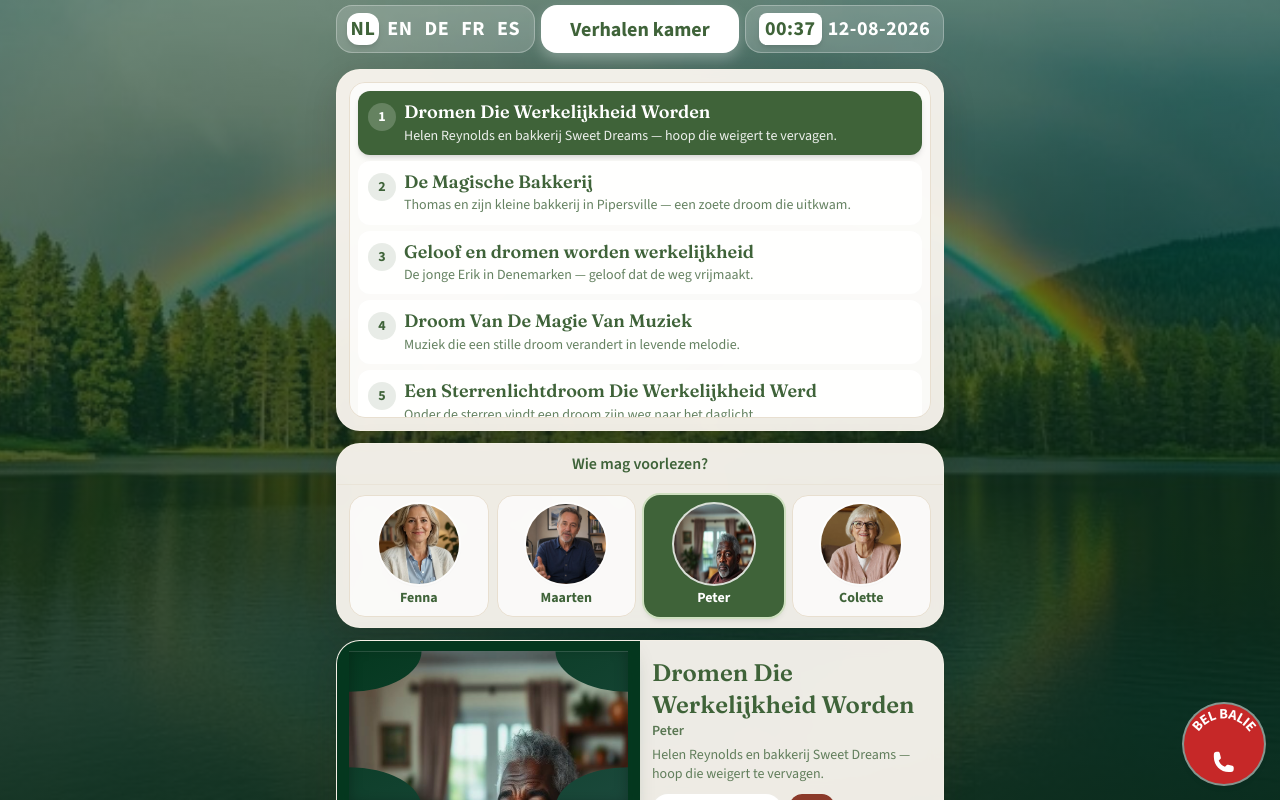
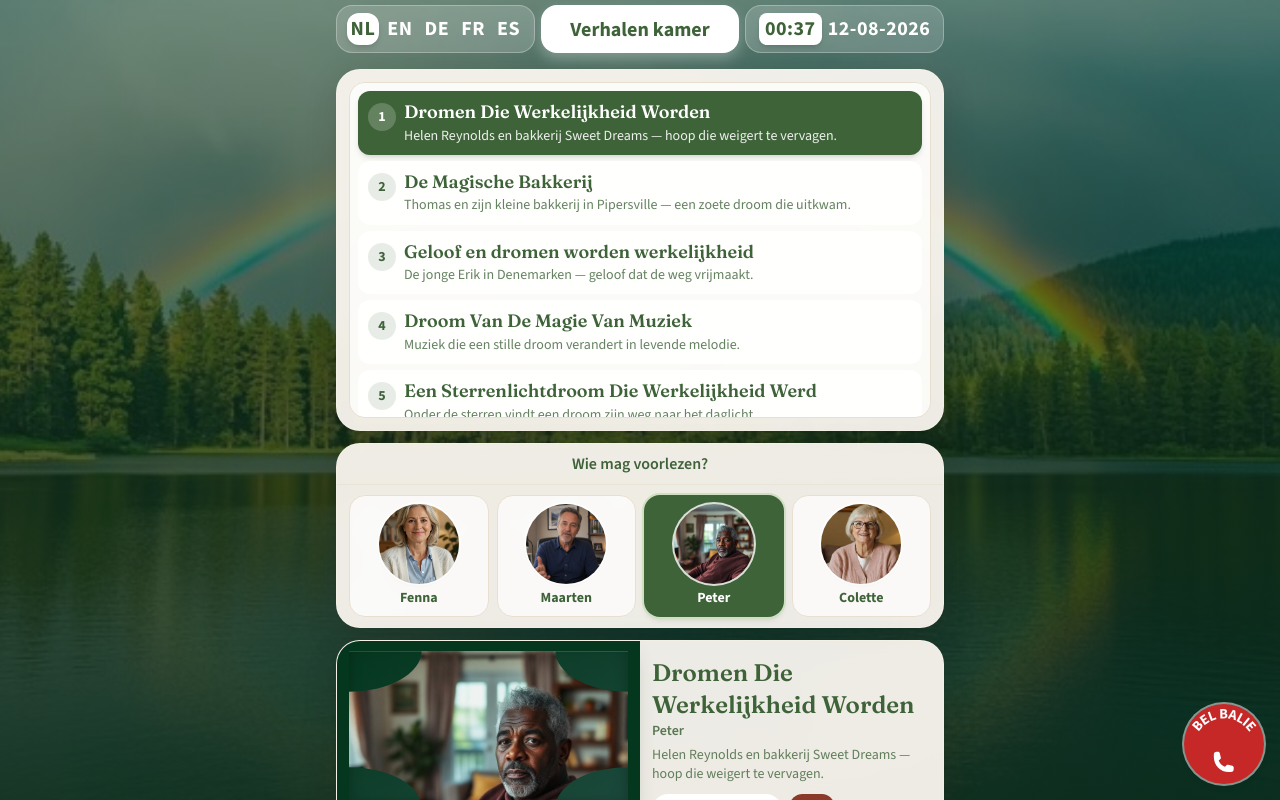
Before and after one commit to homeonline23-cloud/hartmaatje, a Next.js app: page /verhalen in a window 1280 px wide. Both pictures are taken after a click on the button "Peter". Shown: the part 339-1139 px from the top of the page. Built offline with nearby package versions, Linux system fonts and the light colour scheme.

Commit message:
Restore Peter original portrait (v3 cache-bust), center face crop to 30%
Co-authored-by: KAREL CARTY <homeonline23@gmail.com>

```diff
--- a/src/components/LiveCompanionFace.tsx
+++ b/src/components/LiveCompanionFace.tsx
@@ -73,7 +73,7 @@ export function LiveCompanionFace({
     portrait?.trim() || `/avatars/${companionId}/portrait.png`;
   const cropClass = portraitCrop
     ? `${portraitCrop.scale} ${portraitCrop.position} object-cover`
-    : "object-cover object-[center_18%]";
+    : "object-cover object-[center_30%]";
   const frameSize = expanded
     ? "max-h-[min(78vh,46rem)] max-w-5xl"
     : compact
--- a/src/lib/companions.ts
+++ b/src/lib/companions.ts
@@ -27,7 +27,7 @@ export const companions: readonly Companion[] = [
   {
     id: "peter",
     name: "Peter",
-    portrait: "/avatars/peter/portrait.png?v=2",
+    portrait: "/avatars/peter/portrait.png?v=3",
     welcomeVideo: "/avatars/peter/welcome.mp4?v=2",
   },
   {
```
Also changed, not shown: public/avatars/peter/portrait.png.
